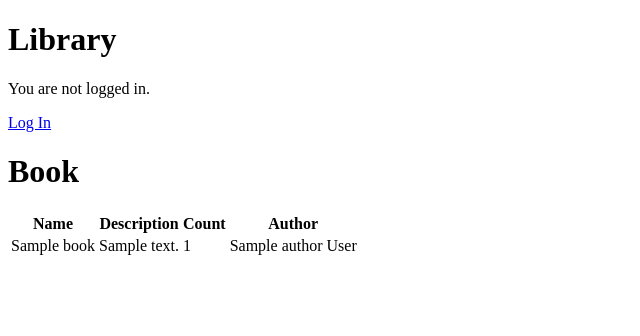
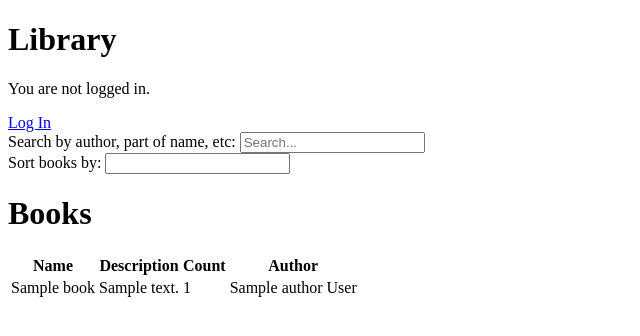
Before and after one commit to self51/Library-Project, a Django app: page /book/ in a window 1280 px wide. Shown: the top 336 px of the page, without its empty margins (0-640 px from the left). Run offline with Django 3.2, Linux system fonts and the light colour scheme; tables that the repository leaves empty hold one stand-in row (values such as "Sample post").

Commit message:
Sorting list of authors, books. Added searchbox

```diff
--- a/library/book/views.py
+++ b/library/book/views.py
@@ -8,6 +8,27 @@ from django.db.models import Q
 class BookListView(ListView):
     context_object_name = 'books'
     model = Book
+
+    def get_queryset(self, *args, **kwargs):
+        query = self.request.GET.get('q')
+        sort_option = self.request.GET.get('sort_by')
+
+        if query:
+            return Book.objects.filter(Q(name__icontains=query)|
+                                      Q(author__name__icontains=query)|
+                                      Q(author__surname__icontains=query)).distinct()
+
+        elif sort_option:
+            if sort_option == 'name(descending)':
+                return Book.objects.order_by('-name')
+            if sort_option == 'name(ascending)':
+                return Book.objects.order_by('name')
+            if sort_option == 'count(ascending)':
+                return Book.objects.order_by('count')
+            if sort_option == 'count(descending)':
+                return Book.objects.order_by('-count')
+
+        return Book.objects.order_by('name').prefetch_related('author')
 
 class BookDetailView(DetailView):
     queryset = Book.objects.all()
--- a/library/templates/book/book_list.html
+++ b/library/templates/book/book_list.html
@@ -1,5 +1,22 @@
 {% extends "base.html" %} &nbsp;{% block content %}
-<h1>Book</h1>
+
+<form method="GET" id="searchform">
+    <lable for="searchbox">Search by author, part of name, etc:</lable>
+    <input id="searchbox" name="q" type="text" value="{{ request.GET.q }}" placeholder="Search...">
+</form>
+
+<form method="GET" id="sortform">
+    <lable for="choices_list" >Sort books by:</lable>
+    <input list="choices" name="sort_by" id="choices_list">
+    <datalist>
+        <option value="name(descending)">From A to Z (default)</option>
+        <option value="name(ascending)">From Z to A</option>
+        <option value="count(ascending)">From min to max</option>
+        <option value="count(descending)">From max to min</option>
+    </datalist>
+</form>
+
+<h1>Books</h1>
 <table>
     <tr>
         <th>Name</th>
```
Also changed, not shown: library/author/views.py (+21 -0 lines), library/templates/author/author_list.html (+17 -0 lines).
